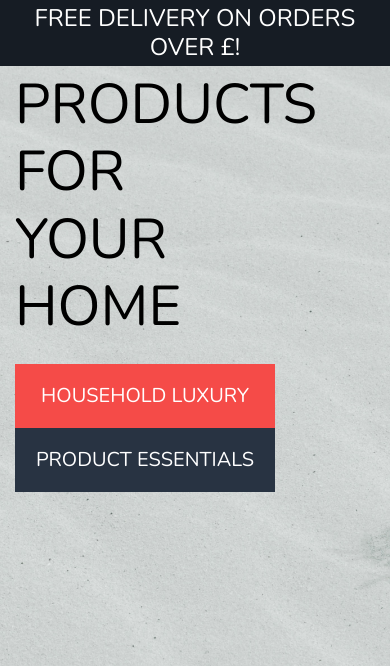
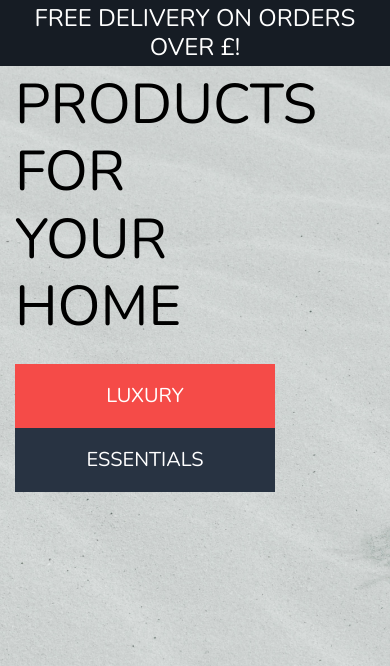
Before and after one commit to Benjamin144/Habitual-Living, a Django app: page / in a window 390 px wide. Shown: the part 80-746 px from the top of the page. Run offline with Django 3.2, Linux system fonts and the light colour scheme; some libraries are stand-ins or nearby versions.

```diff
--- a/landing/templates/landing/index.html
+++ b/landing/templates/landing/index.html
@@ -24,9 +24,9 @@
                 </h1>
                 <div class="my-4">
                     <h4>
-                        <a href="" class="household-luxury-button btn btn-lg rounded-0 text-uppercase py-3">Household Luxury</a>
+                        <a href="" class="household-luxury-button btn btn-lg rounded-0 text-uppercase py-3">Luxury</a>
 
-                        <a href="" class="product-essentials-button btn btn-lg rounded-0 text-uppercase py-3">Product Essentials</a>
+                        <a href="" class="product-essentials-button btn btn-lg rounded-0 text-uppercase py-3">Essentials</a>
                     </h4>
                 </div>
             </div>
@@ -34,20 +34,3 @@
     </div>
 
 {% endblock %}
-<!-- 25 Smart Products For Your Home In 2021
-
-
-As tech continues to reinvent itself
-
-At Habitual Living we go wild on, smart home technology - control everything from your mobile where ever you are.
-
-Rating: 5
-Review: 6
-
-Share
-
-
-Household Luxury
-Product Essentials
-
-03 -->
```
Also changed, not shown: base.html (line endings or trailing spaces), habitual_living/Structure-1/assets/fonts/muli/Muli-Black.ttf (deleted), habitual_living/Structure-1/assets/fonts/muli/Muli-Black.woff (deleted), habitual_living/Structure-1/assets/fonts/muli/Muli-Black.woff2 (deleted), habitual_living/Structure-1/assets/fonts/muli/Muli-Bold.ttf (deleted), habitual_living/Structure-1/assets/fonts/muli/Muli-Bold.woff (deleted), habitual_living/Structure-1/assets/fonts/muli/Muli-Bold.woff2 (deleted), habitual_living/Structure-1/assets/fonts/muli/Muli-Regular.ttf (deleted), habitual_living/Structure-1/assets/fonts/muli/Muli-Regular.woff (deleted), habitual_living/Structure-1/assets/fonts/muli/Muli-Regular.woff2 (deleted), habitual_living/Structure-1/assets/fonts/yeseva-one/YesevaOne-Regular.ttf (deleted), habitual_living/Structure-1/assets/fonts/yeseva-one/YesevaOne-Regular.woff (deleted), habitual_living/Structure-1/assets/fonts/yeseva-one/YesevaOne-Regular.woff2 (deleted), habitual_living/Structure-1/assets/images/final/a-berry-full-glass-by-jess-watters-unsplash-2x.jpg (deleted), 5 more files.
